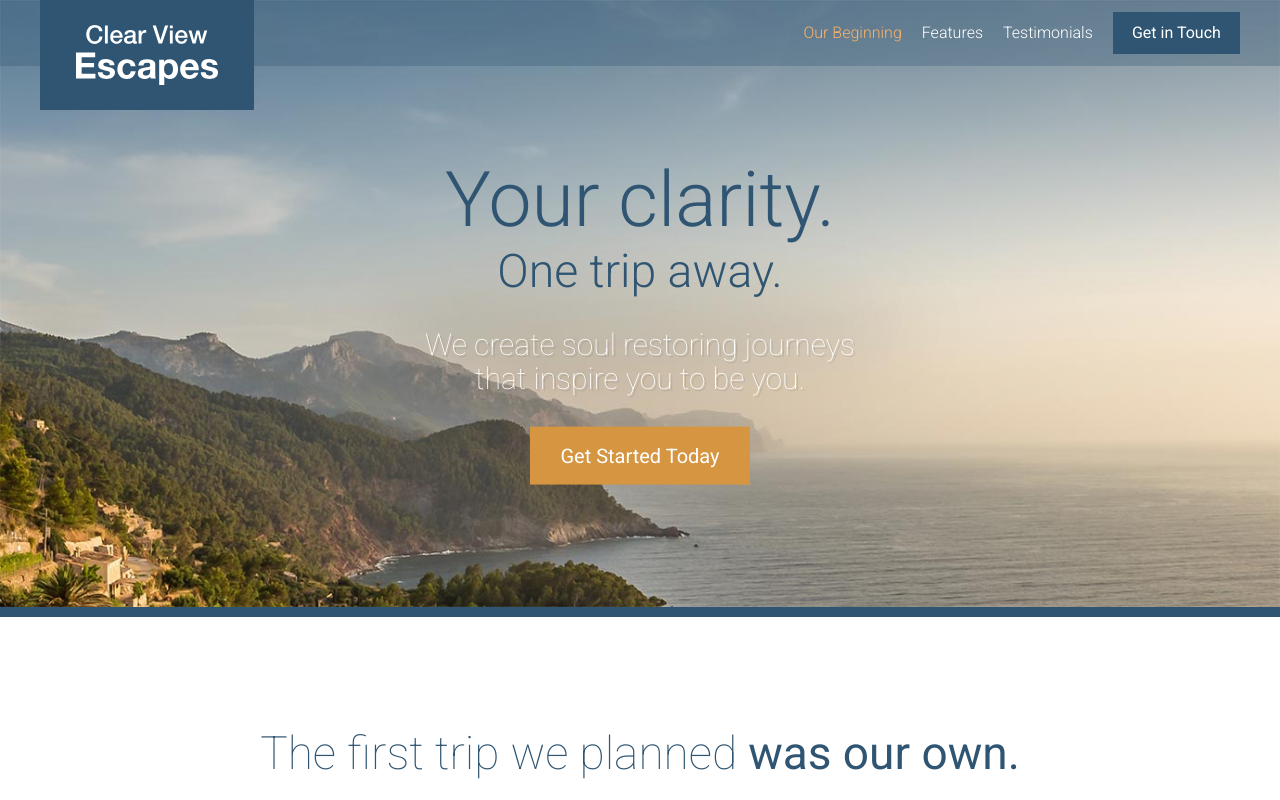
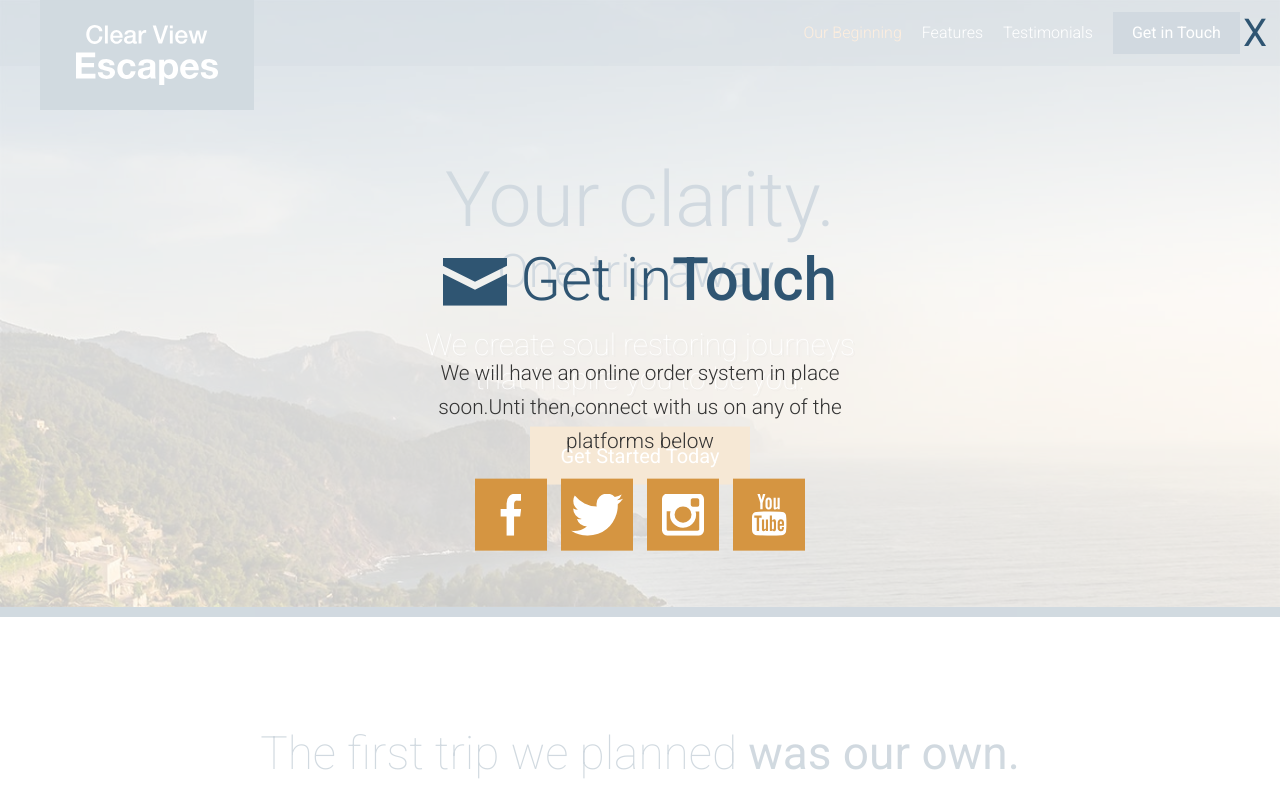
Before and after one commit to arjolb/fake-travel-site, a website: page app/index.html in a window 1280 px wide. Both pictures are taken after a click on the link "Get Started Today". Shown: the top 800 px of the page. Drawn offline with Linux system fonts and the light colour scheme.

Commit message:
Completed the modal-overlay functionality

```diff
--- a/app/assets/scripts/App.js
+++ b/app/assets/scripts/App.js
@@ -1,8 +1,10 @@
 import MobileMenu from './modules/MobileMenu';
 import RevealOnScroll from './modules/RevealOnScroll';
 import StickyHeader from './modules/StickyHeader';
+import ModalOverlay from './modules/ModalOverlay';
 import $ from 'jquery';
-var mobileMenu=new MobileMenu();
+new MobileMenu();
 new RevealOnScroll($(".feature-item"),"85%");
 new RevealOnScroll($(".testimonial"),"50%");
 new StickyHeader();
+new ModalOverlay();
--- /dev/null
+++ b/app/assets/styles/modules/_modal.css
@@ -0,0 +1,42 @@
+.modal{
+    position: fixed;
+    z-index: 10;
+    background-color: rgba(255, 255, 255, 0.78);
+    top: 0;
+    bottom: 0;
+    left: 0;
+    right: 0;
+    opacity: 0;
+    visibility: hidden;
+    transform: scale(1.2);
+    transition: all .3s ease-out;
+    &-is-visible{
+     opacity: 1;
+     visibility: visible;
+     transform: scale(1);
+    }
+    &_inner{
+        position: absolute;
+        width: 100%;
+        top: 50%;
+        transform:translateY(-50%);
+    }
+    &_description{
+        text-align: center;
+        font-size: 1.3rem;
+        font-weight:300;
+        line-height: 1.65;
+    }
+    &-close_x{
+        position: absolute;
+        top: 15px;
+        right: 15px;
+        font-size: 2rem;
+        transform: scale(1.2);
+        color: $blueColor;
+        &:hover{
+            color: $orangeColor;
+            cursor: pointer;
+        }
+    }
+}
--- a/app/assets/styles/modules/_page-section.css
+++ b/app/assets/styles/modules/_page-section.css
@@ -8,7 +8,7 @@
         color:#fff;
     }
     &-testimonials{
-        background-color: #d0dcec;
+        background-color: #eaeef3;
         @mixin atLarge{
             background: url('../assets/images/testimonials-bg.jpg') top center no-repeat;
             background-size: cover;
--- a/app/assets/styles/modules/_section-title.css
+++ b/app/assets/styles/modules/_section-title.css
@@ -23,4 +23,8 @@
     &_blue{
         color: $blueColor;
     }
+    &_modal{
+        margin-bottom: 1.3rem;
+        margin-top: 0;
+    }
 }
--- a/app/assets/styles/modules/_site-header.css
+++ b/app/assets/styles/modules/_site-header.css
@@ -4,12 +4,14 @@
     width: 100%;
     padding: 12px 0;
     transition:all .3s ease-out;
+    overflow: hidden;
     &_is-expanded{
         background-color: rgba($blueColor,.5);
     }
     @mixin atMedium{
         background-color: rgba($blueColor, .3);
         position: fixed;
+        overflow: visible;
         &-fixed-bar{
             background-color: rgba(23,51,72, .85);
         }
@@ -68,7 +70,7 @@
         top: 0;
         left: 50%;
         transform: translateX(-50%) scale(.8);
-        transform-origin: 50% 0;
+        transform-origin: 50% 0%;
         transition: all .3s ease-out;
         @mixin atMedium{
             left: auto;
--- /dev/null
+++ b/app/assets/styles/modules/_social-icons.css
@@ -0,0 +1,22 @@
+.social-icons{
+    text-align: center;
+    &_icon{
+        background: $orangeColor;
+        display: inline-block;
+        width: 33%;
+        margin: 0 5px 5px 5px;
+        height: 72px;
+        margin: 0 5px;
+        position: relative;
+        @mixin atSmall{
+            width: 72px;
+        }
+        .icon{
+            display: block;
+            position: absolute;
+            top: 50%;
+            left: 50%;
+            transform: translate(-50%,-50%);
+        }
+    }
+}
--- a/app/assets/styles/modules/_wrapper.css
+++ b/app/assets/styles/modules/_wrapper.css
@@ -23,4 +23,7 @@
             padding-right: 18px;
         }
     }
+    &-modal_narrow{
+        max-width: 470px;
+    }
 }
--- a/app/assets/styles/styles.css
+++ b/app/assets/styles/styles.css
@@ -16,3 +16,5 @@
 @import 'modules/_site-footer';
 @import 'modules/_site-header';
 @import 'modules/_reveal-item';
+@import 'modules/_modal';
+@import 'modules/_social-icons';
--- a/app/css/styles.css
+++ b/app/css/styles.css
@@ -506,6 +506,10 @@ a{
     }
     }
 
+.wrapper-modal_narrow{
+        max-width: 470px;
+    }
+
 .page-section{
     padding: 1.2rem 0;
 }
@@ -523,7 +527,7 @@ a{
     }
 
 .page-section-testimonials{
-        background-color: #d0dcec;
+        background-color: #eaeef3;
     }
 
 @media (min-width: 1000px) {
@@ -728,6 +732,11 @@ a{
         color: #2f5572;
     }
 
+.section-title_modal{
+        margin-bottom: 1.3rem;
+        margin-top: 0;
+    }
+
 .feature-item{
     position: relative;
     margin-bottom: 1.15rem;
@@ -923,6 +932,7 @@ a{
     width: 100%;
     padding: 12px 0;
     transition:all .3s ease-out;
+    overflow: hidden;
 }
 
 .site-header_is-expanded{
@@ -933,7 +943,8 @@ a{
 
 .site-header{
         background-color: rgba(47,85,114, .3);
-        position: fixed
+        position: fixed;
+        overflow: visible
 }
         .site-header-fixed-bar{
             background-color: rgba(23,51,72, .85);
@@ -1020,8 +1031,8 @@ a{
         left: 50%;
         -webkit-transform: translateX(-50%) scale(.8);
                 transform: translateX(-50%) scale(.8);
-        -webkit-transform-origin: 50% 0;
-                transform-origin: 50% 0;
+        -webkit-transform-origin: 50% 0%;
+                transform-origin: 50% 0%;
         transition: all .3s ease-out;
     }
 
@@ -1155,3 +1166,85 @@ a{
         -webkit-transform: scale(1);
                 transform: scale(1);
     }
+
+.modal{
+    position: fixed;
+    z-index: 10;
+    background-color: rgba(255, 255, 255, 0.78);
+    top: 0;
+    bottom: 0;
+    left: 0;
+    right: 0;
+    opacity: 0;
+    visibility: hidden;
+    -webkit-transform: scale(1.2);
+            transform: scale(1.2);
+    transition: all .3s ease-out;
+}
+
+.modal-is-visible{
+     opacity: 1;
+     visibility: visible;
+     -webkit-transform: scale(1);
+             transform: scale(1);
+    }
+
+.modal_inner{
+        position: absolute;
+        width: 100%;
+        top: 50%;
+        -webkit-transform:translateY(-50%);
+                transform:translateY(-50%);
+    }
+
+.modal_description{
+        text-align: center;
+        font-size: 1.3rem;
+        font-weight:300;
+        line-height: 1.65;
+    }
+
+.modal-close_x{
+        position: absolute;
+        top: 15px;
+        right: 15px;
+        font-size: 2rem;
+        -webkit-transform: scale(1.2);
+                transform: scale(1.2);
+        color: #2f5572;
+    }
+
+.modal-close_x:hover{
+            color: #d59541;
+            cursor: pointer;
+        }
+
+.social-icons{
+    text-align: center;
+}
+
+.social-icons_icon{
+        background: #d59541;
+        display: inline-block;
+        width: 33%;
+        margin: 0 5px 5px 5px;
+        height: 72px;
+        margin: 0 5px;
+        position: relative;
+    }
+
+@media (min-width: 530px) {
+
+.social-icons_icon{
+            width: 72px
+    }
+    }
+
+.social-icons_icon .icon{
+            display: block;
+            position: absolute;
+            top: 50%;
+            left: 50%;
+            -webkit-transform: translate(-50%,-50%);
+                    transform: translate(-50%,-50%);
+        }
--- a/app/index.html
+++ b/app/index.html
@@ -23,7 +23,7 @@
       </div>
       <div class="site-header_menu-content">
           <div class="site-header_btn">
-              <a href="#" class="btn">Get in Touch</a>
+              <a href="#" class="btn open-modal">Get in Touch</a>
           </div>
             <nav class="site-header_nav">
               <ul>
@@ -50,7 +50,7 @@
               <h1 class="large-hero_title">Your clarity.</h1>
               <h2 class="large-hero_subtitle">One trip away.</h2>
               <p class="large-hero_description">We create soul restoring journeys that inspire you to be you.</p>
-              <p><a href="#" class="btn btn-orange btn-large">Get Started Today</a></p>
+              <p><a href="#" class="btn btn-orange btn-large open-modal">Get Started Today</a></p>
             </div>
           </div>
         </div>
@@ -170,9 +170,30 @@
 
               <footer class="site-footer">
                 <div class="wrapper">
-                    <p><span class="site-footer_text">Copyright &copy; 2016 Clear View Escapes. All rights reserved.</span> <a href="#" class="btn btn-orange">Get in Touch</a></p>
+                    <p><span class="site-footer_text">Copyright &copy; 2016 Clear View Escapes. All rights reserved.</span>
+                      <a href="#" class="btn btn-orange open-modal">Get in Touch</a>
+                    </p>
                 </div>
               </footer>
+
+              <div class="modal">
+                <div class="modal_inner">
+                  <h2 class="section-title section-title_blue section-title_modal">
+                    <span class="icon icon_mail section-title_icon"></span>Get in<strong>Touch</strong></h2>
+                <div class="wrapper wrapper-modal_narrow">
+                  <p class="modal_description">
+                    We will have an online order system in place soon.Unti then,connect with us on any of the platforms below
+                  </p>
+                </div>
+                <div class="social-icons">
+                  <a href="#" class="social-icons_icon"><span class="icon icon_facebook"></span></a>
+                  <a href="#" class="social-icons_icon"><span class="icon icon_twitter"></span></a>
+                  <a href="#" class="social-icons_icon"><span class="icon icon_instagram"></span></a>
+                  <a href="#" class="social-icons_icon"><span class="icon icon_youtube"></span></a>
+                </div>
+                </div>
+                <div class="modal-close_x">X</div>
+              </div>
               <script src="./scripts/App.js"></script>
             </body>
             </html>
```
Also changed, not shown: app/assets/scripts/modules/ModalOverlay.js (added, +30 -0 lines), app/scripts/App.js.
